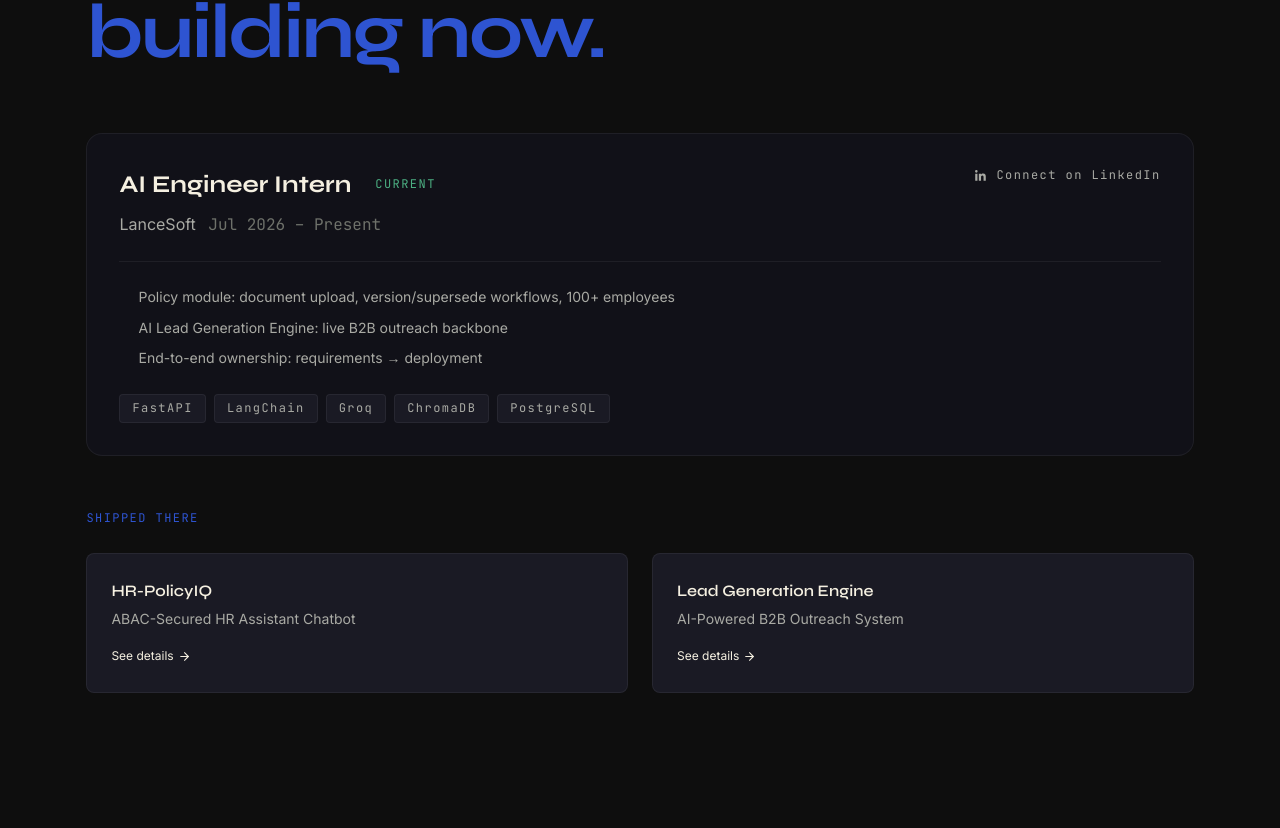
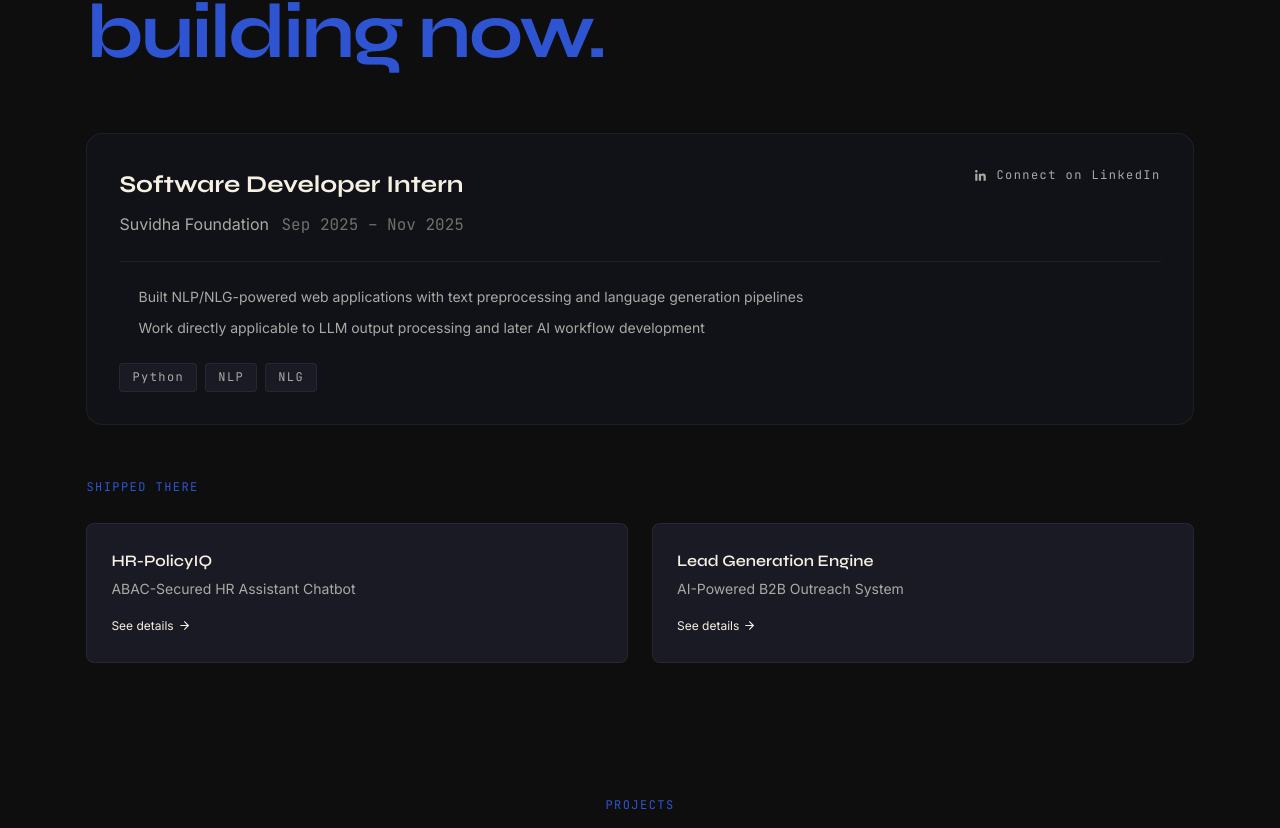
Before and after one commit to Umang07-cell/Portfolio-, a React (Vite) app: page / in a window 1280 px wide. Shown: the part 2052-2880 px from the top of the page. Built offline with nearby package versions, Linux system fonts and the light colour scheme.

Commit message:
Update Work.jsx

```diff
--- a/src/components/Work.jsx
+++ b/src/components/Work.jsx
@@ -13,7 +13,7 @@ import { experience, otherProjects, profile } from "../data/content";
  * of sync with those sections.
  */
 export default function Work() {
-  const current = experience.find((e) => e.badge === "CURRENT") || experience[0];
+  const current = experience.find((e) => e.badge === "RECENT") || experience[0];
   const shipped = otherProjects.filter((p) => p.label?.includes("LANCESOFT"));
 
   return (
```
